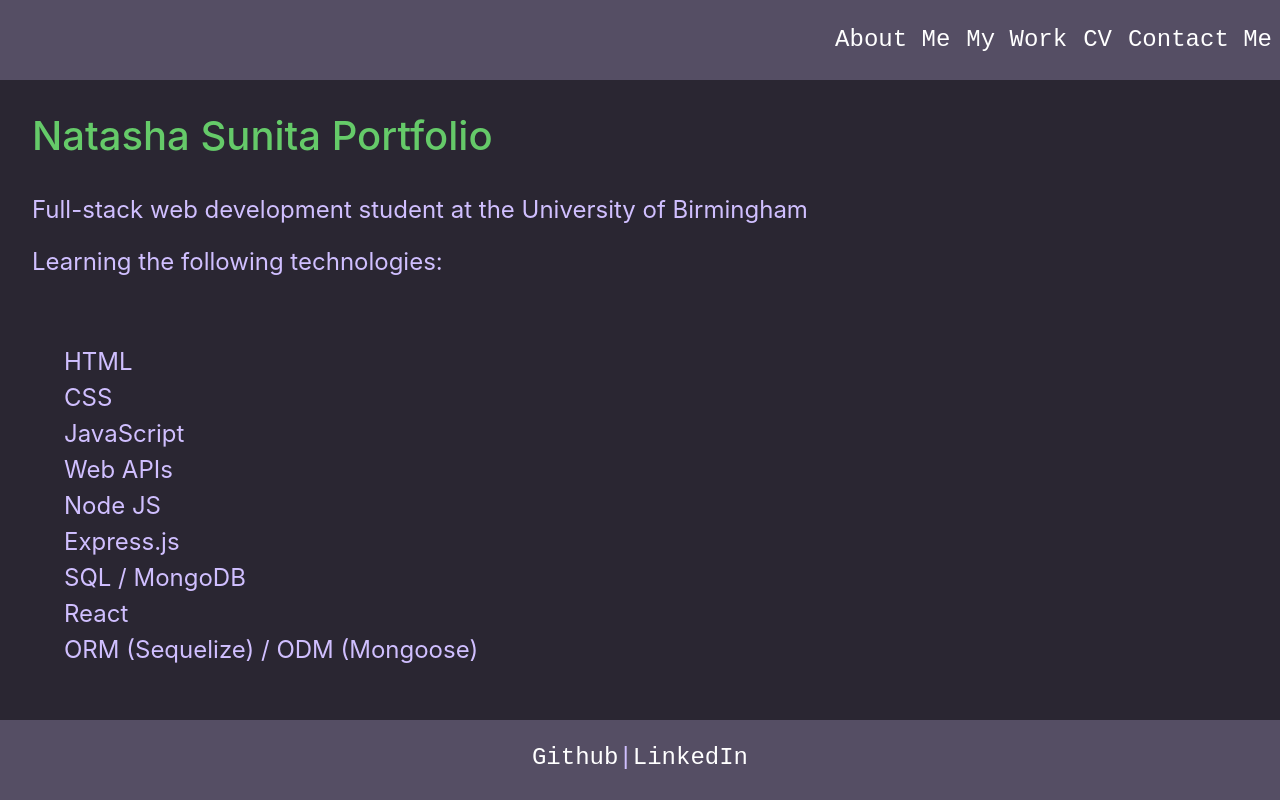
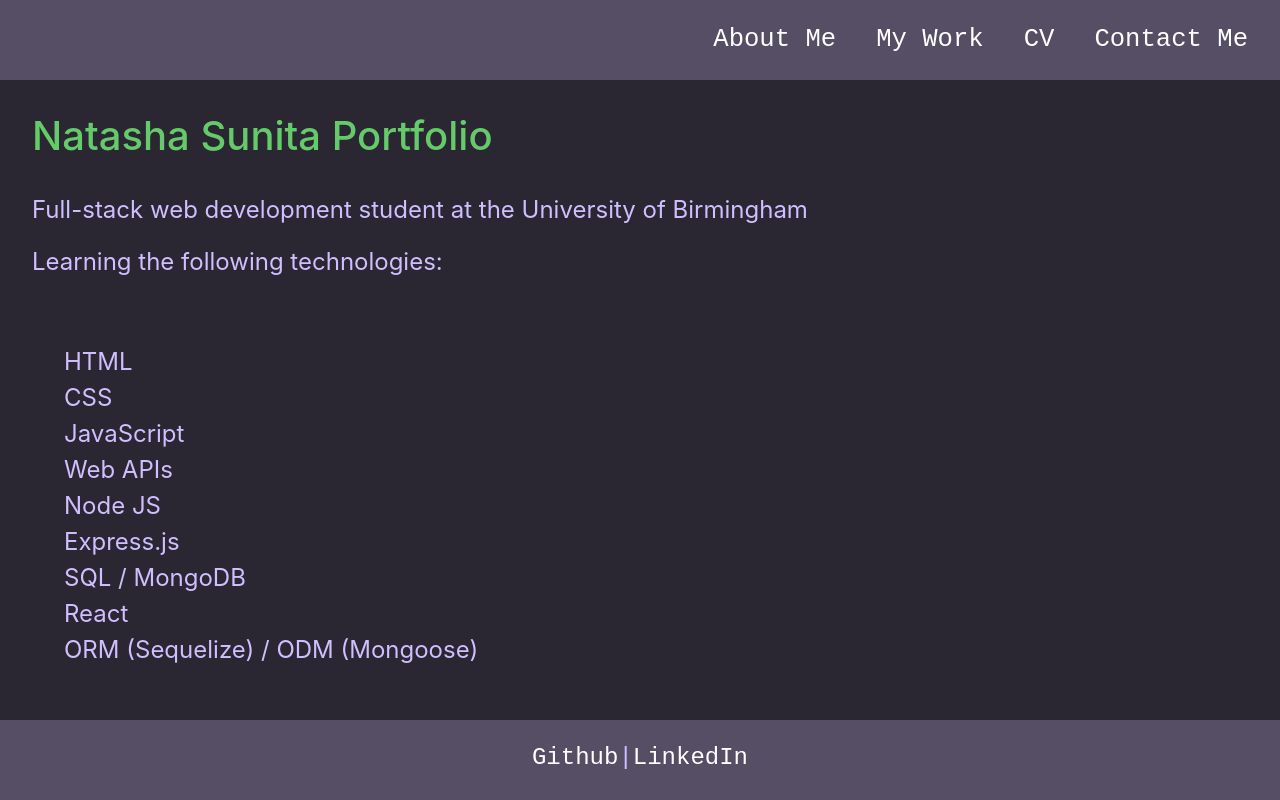
Before and after one commit to LonelyOrphan/react-portfolio, a React (Create React App) app in the folder portfolio/: page / in a window 1280 px wide. Built offline with nearby package versions, Linux system fonts and the light colour scheme.

Commit message:
added spacing to nav links

```diff
--- a/portfolio/src/components/Navigation.js
+++ b/portfolio/src/components/Navigation.js
@@ -20,14 +20,21 @@ export default function Navigation({ changeContent }) {
             >
               About Me
             </Nav.Link>
-            <Nav.Link onClick={() => changeContent("myWork")}>My Work</Nav.Link>
+            <Nav.Link
+              className="nav-link"
+              onClick={() => changeContent("myWork")}
+            >
+              My Work
+            </Nav.Link>
             <Nav.Link
               target="_blank"
               href="https://lonelyorphan.github.io/portfolio/assets/CV_NatashaSunita.pdf"
             >
               CV
             </Nav.Link>
-            <Nav.Link onClick={handleShow}>Contact Me</Nav.Link>
+            <Nav.Link className="nav-link" onClick={handleShow}>
+              Contact Me
+            </Nav.Link>
           </Nav>
         </Navbar.Collapse>
       </Navbar>
--- a/portfolio/src/index.css
+++ b/portfolio/src/index.css
@@ -28,6 +28,8 @@ ul {
 
 .nav-link {
   color: white !important;
+  font-size: 1.6rem;
+  margin-right: 1.5rem;
 }
 
 h1 {
```
